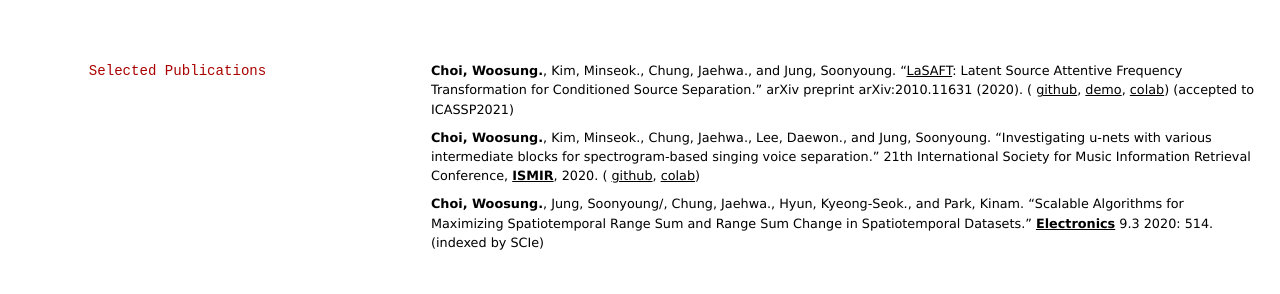
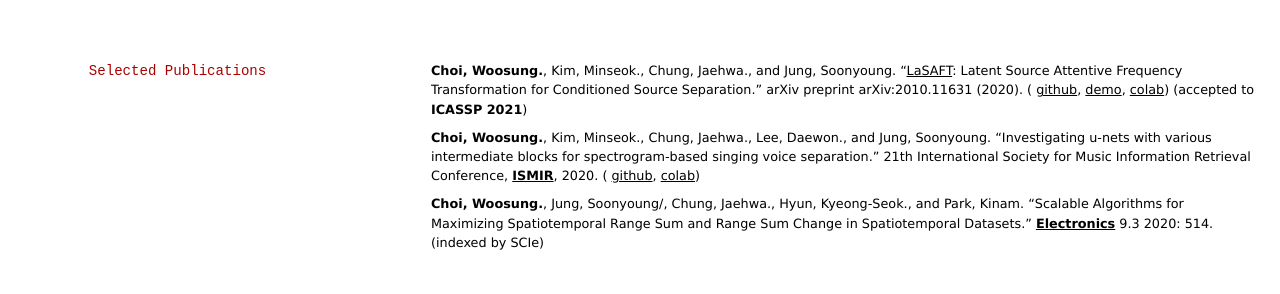
Before and after one commit to ws-choi/cv, a Jekyll site: the page built from index.md, in a window 1280 px wide and 900 px high. Shown: the part 269-563 px from the top of the window. Built offline with Jekyll 4.4.1, drawn with Linux system fonts in a browser that asks for light colours.

Commit message:
Update index.md

```diff
--- a/index.md
+++ b/index.md
@@ -27,7 +27,7 @@ Machine Learning, Signal Processing, Artificial intelligence, and Database Syste
 
 ## Selected Publications
 
-**Choi, Woosung.**, Kim, Minseok., Chung, Jaehwa., and Jung, Soonyoung. "[LaSAFT](https://paperswithcode.com/paper/lasaft-latent-source-attentive-frequency): Latent Source Attentive Frequency Transformation for Conditioned Source Separation." arXiv preprint arXiv:2010.11631 (2020). ( [github](https://github.com/ws-choi/Conditioned-Source-Separation-LaSAFT), [demo](http://lasaft.github.io/), [colab](https://colab.research.google.com/github/ws-choi/Conditioned-Source-Separation-LaSAFT/blob/main/colab_demo/LaSAFT_with_GPoCM_Stella_Jang_Example.ipynb)) (accepted to ICASSP2021)
+**Choi, Woosung.**, Kim, Minseok., Chung, Jaehwa., and Jung, Soonyoung. "[LaSAFT](https://paperswithcode.com/paper/lasaft-latent-source-attentive-frequency): Latent Source Attentive Frequency Transformation for Conditioned Source Separation." arXiv preprint arXiv:2010.11631 (2020). ( [github](https://github.com/ws-choi/Conditioned-Source-Separation-LaSAFT), [demo](http://lasaft.github.io/), [colab](https://colab.research.google.com/github/ws-choi/Conditioned-Source-Separation-LaSAFT/blob/main/colab_demo/LaSAFT_with_GPoCM_Stella_Jang_Example.ipynb)) (accepted to **ICASSP 2021**)
 
 **Choi, Woosung.**, Kim, Minseok., Chung, Jaehwa., Lee, Daewon., and Jung, Soonyoung. "Investigating u-nets with various intermediate blocks for spectrogram-based singing voice separation." 21th International Society for Music Information Retrieval Conference, **[ISMIR](https://program.ismir2020.net/poster_2-04.html)**, 2020. ( [github](https://github.com/ws-choi/ISMIR2020_U_Nets_SVS), [colab](https://colab.research.google.com/github/ws-choi/ISMIR2020_U_Nets_SVS/blob/master/colab_demo/TFC_TDF_Net_Large.ipynb))
 
```
